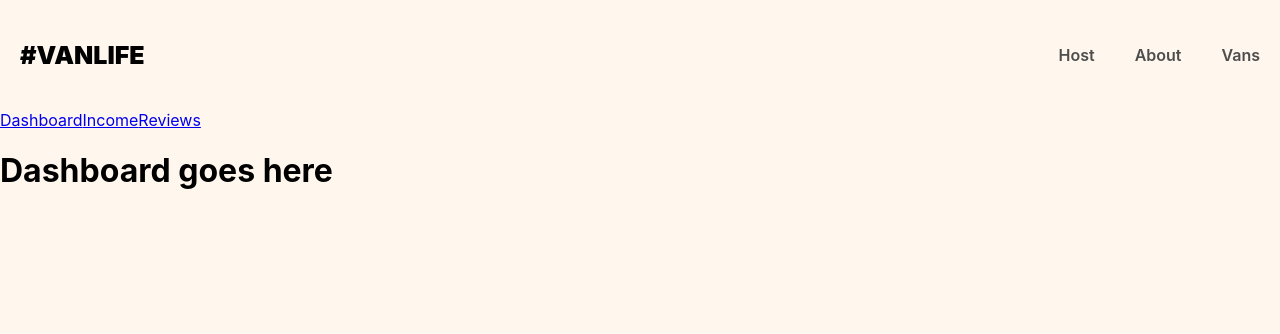
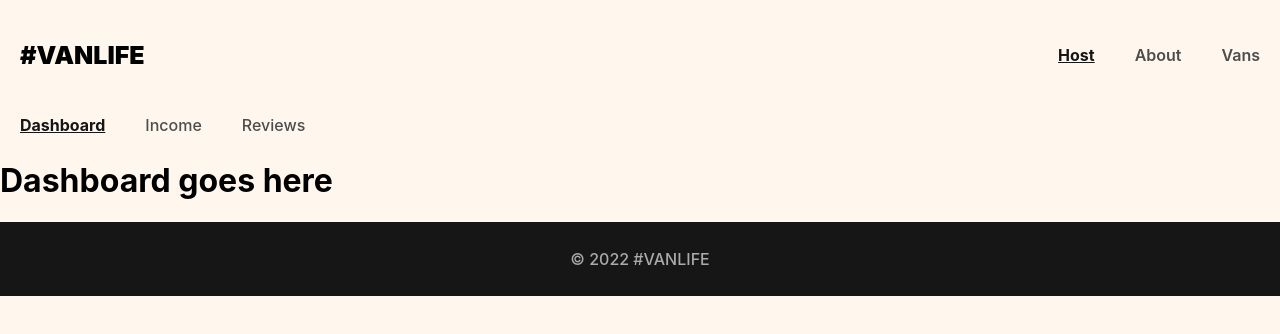
Before and after one commit to Abdullah-Youssef22/Van-Life, a React (Vite) app: page /host in a window 1280 px wide. Shown: the top 334 px of the page. Built offline with nearby package versions, Linux system fonts and the light colour scheme; what miragejs would draw is missing.

Commit message:
31: Active link Styling

```diff
--- /dev/null
+++ b/src/components/Footer.jsx
@@ -0,0 +1,7 @@
+import React from "react"
+
+export default function Footer() {
+    return (
+        <footer>&#169; 2022 #VANLIFE</footer>
+    )
+}
--- a/src/components/Header.jsx
+++ b/src/components/Header.jsx
@@ -1,14 +1,35 @@
 import React from "react"
-import { Link } from "react-router-dom"
+import { Link, NavLink } from "react-router-dom"
 
 export default function Header() {
+    const activeStyles = {
+        fontWeight: "bold",
+        textDecoration: "underline",
+        color: "#161616"
+    }
+
     return (
         <header>
             <Link className="site-logo" to="/">#VanLife</Link>
             <nav>
-                <Link to="/host">Host</Link>
-                <Link to="/about">About</Link>
-                <Link to="/vans">Vans</Link>
+                <NavLink
+                    to="/host"
+                    style={({isActive}) => isActive ? activeStyles : null}
+                >
+                    Host
+                </NavLink>
+                <NavLink
+                    to="/about"
+                    style={({isActive}) => isActive ? activeStyles : null}
+                >
+                    About
+                </NavLink>
+                <NavLink
+                    to="/vans"
+                    style={({isActive}) => isActive ? activeStyles : null}
+                >
+                    Vans
+                </NavLink>
             </nav>
         </header>
     )
--- a/src/components/HostLayout.jsx
+++ b/src/components/HostLayout.jsx
@@ -1,11 +1,38 @@
-import {Link , Outlet} from "react-router-dom"
+import React from "react"
+import { NavLink, Outlet } from "react-router-dom"
+
 export default function HostLayout() {
+    const activeStyles = {
+        fontWeight: "bold",
+        textDecoration: "underline",
+        color: "#161616"
+    }
+
     return (
         <>
-            <nav>
-                <Link to="/host">Dashboard</Link>
-                <Link to="/host/income">Income</Link>
-                <Link to="/host/reviews">Reviews</Link>
+            <nav className="host-nav">
+                <NavLink
+                    to="/host"
+                    end
+                    style={({ isActive }) => isActive ? activeStyles : null}
+                >
+                    Dashboard
+                </NavLink>
+
+                <NavLink
+                    to="/host/income"
+                    style={({ isActive }) => isActive ? activeStyles : null}
+                >
+                    Income
+                </NavLink>
+
+                <NavLink
+                    to="/host/reviews"
+                    style={({ isActive }) => isActive ? activeStyles : null}
+                >
+                    Reviews
+                </NavLink>
+
             </nav>
             <Outlet />
         </>
--- a/src/components/Layout.jsx
+++ b/src/components/Layout.jsx
@@ -1,5 +1,6 @@
 import React from "react"
 import Header from "./Header"
+import Footer from "./Footer"
 import { Outlet } from "react-router-dom"
 
 
@@ -8,6 +9,7 @@ export default function Layout() {
         <>
             <Header />
             <Outlet />
+            <Footer />
         </>
     )
 }
--- a/src/index.css
+++ b/src/index.css
@@ -16,6 +16,12 @@ body::-webkit-scrollbar {
 body {
   -ms-overflow-style: none;
   scrollbar-width: none;
+}
+
+.site-wrapper {
+    min-height: 100vh;
+    display: flex;
+    flex-direction: column;
 }
 
 header {
@@ -43,6 +49,22 @@ header a {
 header a:hover {
     color: #161616;
     text-decoration: underline;
+}
+
+main {
+    margin-bottom: 84px;
+}
+
+footer {
+    background-color: #161616;
+    color: #AAAAAA;
+    height: 74px;
+    display: flex;
+    flex-shrink: 0;
+    justify-content: center;
+    align-items: center;
+    margin-top: auto;
+    font-weight: 500;
 }
 
 .link-button {
@@ -156,6 +178,7 @@ header a:hover {
     justify-items: center;
     gap: 34px;
     margin-top: 57px;
+    margin-bottom: 10px;
 }
 
 .van-tile a {
@@ -225,3 +248,73 @@ header a:hover {
 i[class*='van-type-'] {
     padding: 7px 14px;
 }
+
+.van-detail-container {
+    padding: 27px;
+}
+
+.van-detail-container .back-button {
+    color: black;
+    text-decoration: none;
+}
+
+.van-detail-container .back-button:visited {
+
+}
+
+.van-detail-container .back-button span {
+    text-decoration: underline;
+}
+
+.van-detail {
+    display: flex;
+    flex-direction: column;
+    color: #161616;
+}
+
+.van-detail img {
+    border-radius: 5px;
+    margin-block: 47px;
+}
+
+.van-detail h2 {
+    font-size: 2rem;
+    margin-bottom: 10px;
+}
+
+.van-detail > i {
+    align-self: flex-start;
+}
+
+.van-detail .van-price {
+    font-size: 1.25rem;
+    margin-bottom: 10px;
+}
+
+.van-detail .van-price span {
+    font-weight: 700;
+    font-size: 1.5rem;
+}
+
+.van-detail .link-button {
+    background-color: #FF8C38;
+    color: white;
+    font-size: 1.125rem;
+}
+
+.host-nav {
+    display: flex;
+}
+
+.host-nav a {
+    text-decoration: none;
+    color: #4D4D4D;
+    font-weight: 500;
+    padding: 5px 20px;
+}
+
+.host-nav a:hover {
+    color: #161616;
+    text-decoration: underline;
+    font-weight: 600;
+}
```
